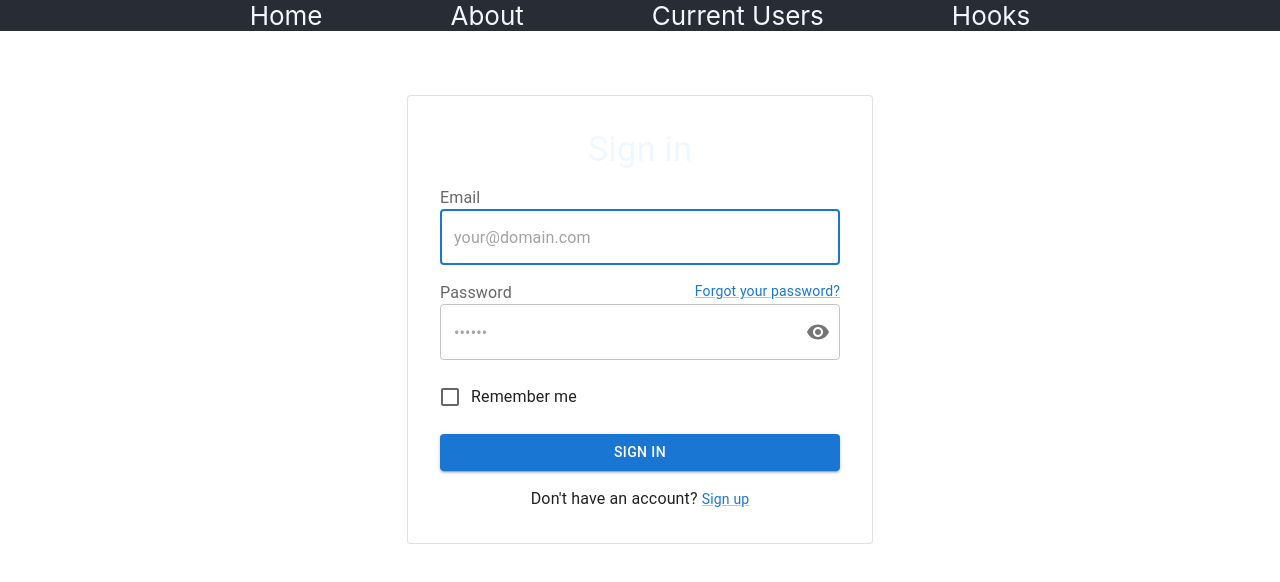
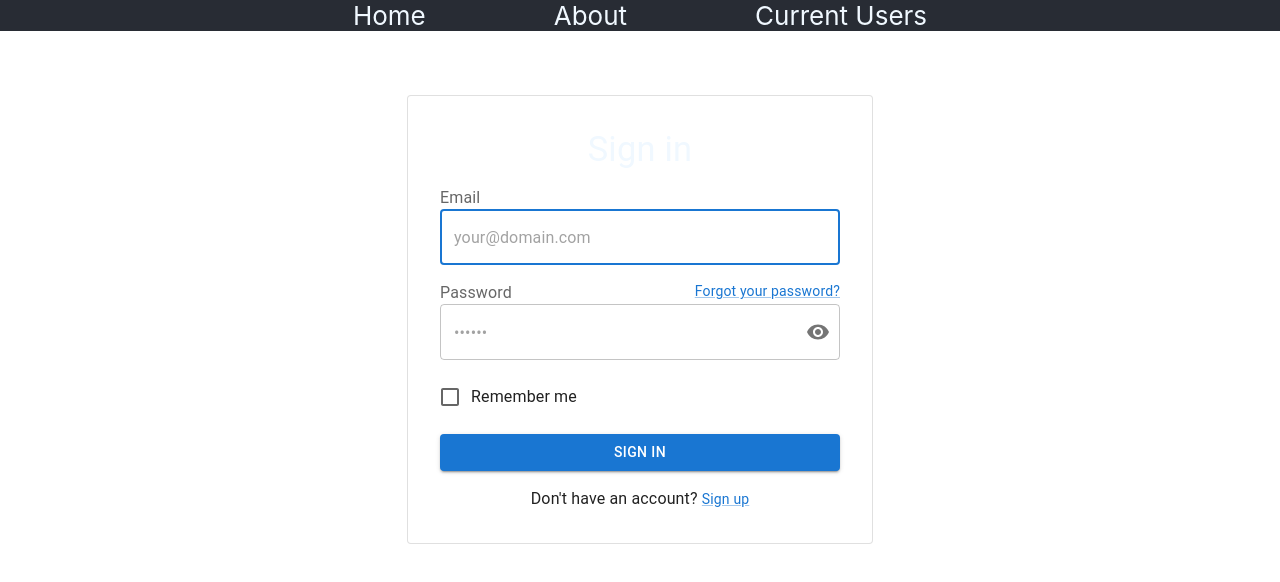
Before and after one commit to Shabbeer10/react.js, a React (Create React App) app: page / in a window 1280 px wide. Shown: the top 582 px of the page. Built offline with nearby package versions, Linux system fonts and the light colour scheme.

Commit message:
navbar edit

```diff
--- a/src/Navbar.js
+++ b/src/Navbar.js
@@ -8,7 +8,6 @@ function Navbar(){
             <Link className="navLink" to='/home'>Home</Link>
             <Link className="navLink" to='/about'>About</Link>
             <Link className="navLink" to='/user/Shabbeer'>Current Users</Link>
-            <Link className="navLink" to=''>Hooks</Link>
         </nav>
     );
 }
```
